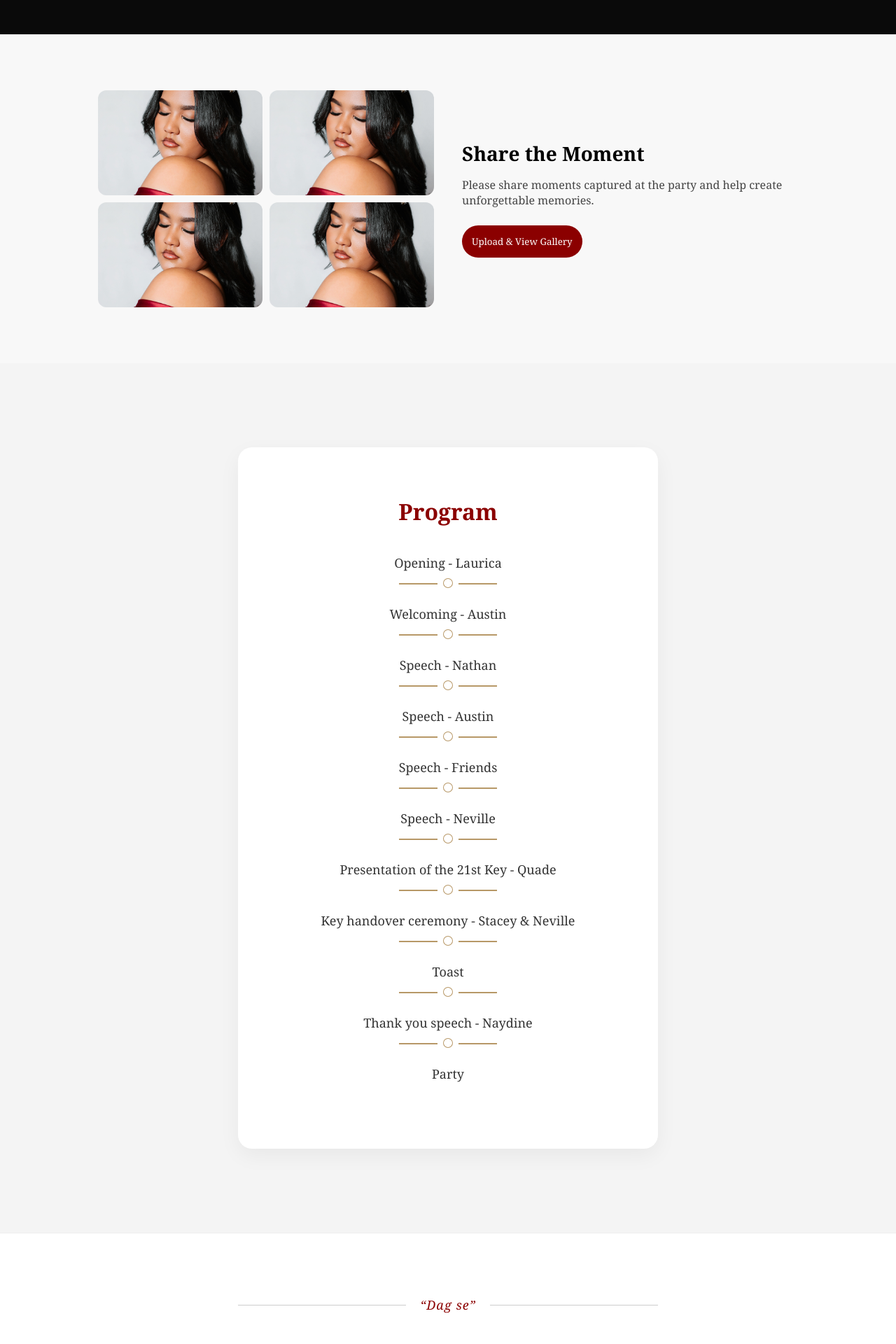
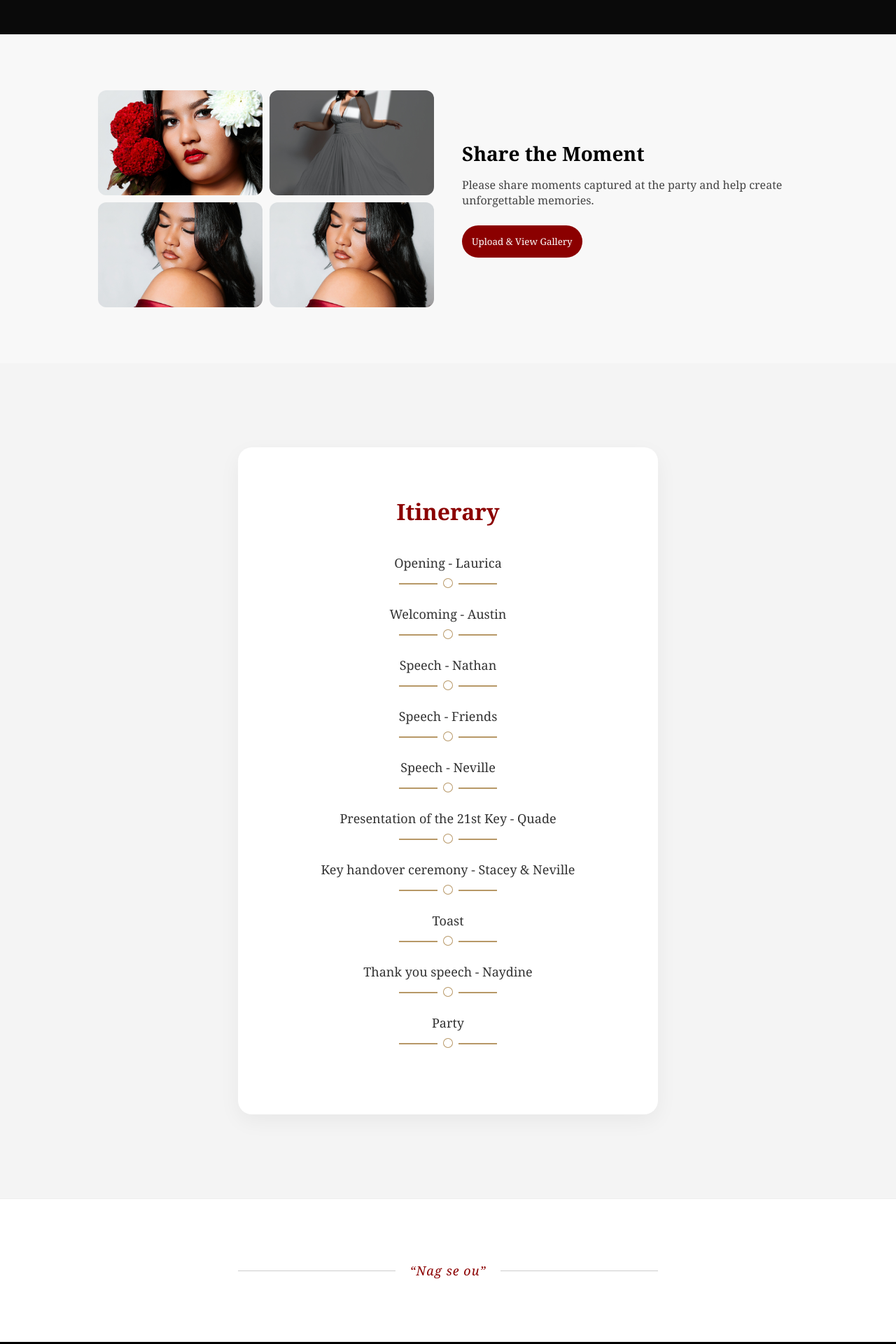
Before and after one commit to NathanQ-Lab/event-public, a Next.js app: page / in a window 1280 px wide. Shown: the part 660-2580 px from the top of the page at 70% size. Built offline with nearby package versions, Linux system fonts and the light colour scheme.

Commit message:
updated images

```diff
--- a/app/page.tsx
+++ b/app/page.tsx
@@ -146,7 +146,7 @@ export default function Home() {
                 gap: "10px",
               }}
             >
-              {["img1.jpg", "img1.jpg", "img1.jpg", "img1.jpg"].map(
+              {["img2.jpg", "img3.jpg", "img1.jpg", "img1.jpg"].map(
                 (img, i) => (
                   <Image
                     key={i}
@@ -210,14 +210,13 @@ export default function Home() {
                 marginBottom: "40px",
               }}
             >
-              Program
+              Itinerary
             </h2>
 
             {[
               "Opening - Laurica",
               "Welcoming - Austin",
               "Speech - Nathan",
-              "Speech - Austin",
               "Speech - Friends",
               "Speech - Neville",
               "Presentation of the 21st Key - Quade",
@@ -281,7 +280,7 @@ export default function Home() {
         whiteSpace: "nowrap",
       }}
     >
-      “Dag se”
+      “Nag se ou”
     </p>
 
     {/* RIGHT LINE */}
```
Also changed, not shown: public/images/img2.jpg, public/images/img3.jpg (added).
